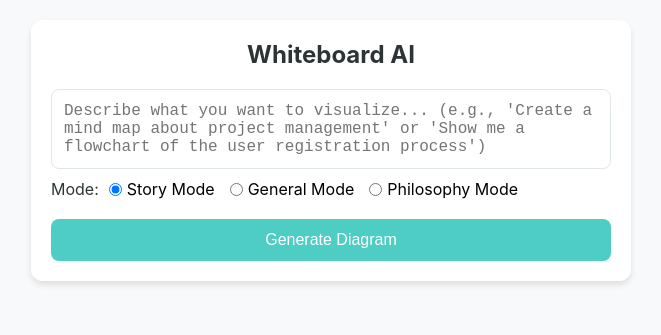
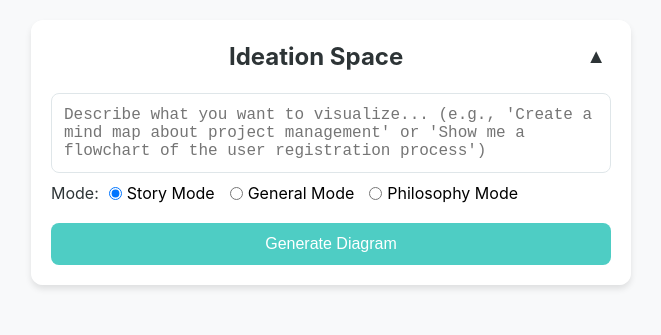
Before and after one commit to stef-writes/whiteboardAI, a React (Vite) app in the folder frontend/: page / in a window 1280 px wide. Shown: the top 335 px of the page, without its empty margins (309-970 px from the left). Built offline with nearby package versions, Linux system fonts and the light colour scheme.

Commit message:
Rebrand to Ideation Space and add collapsible input panel - Changed title from Whiteboard AI to Ideation Space - Added toggle functionality to collapse/expand input panel for better diagram viewing - Added smooth animations and hover effects

```diff
--- a/frontend/index.html
+++ b/frontend/index.html
@@ -3,7 +3,7 @@
   <head>
     <meta charset="UTF-8" />
     <meta name="viewport" content="width=device-width, initial-scale=1.0" />
-    <title>Whiteboard AI</title>
+    <title>Ideation Space</title>
   </head>
   <body>
     <div id="root"></div>
--- a/frontend/src/App.jsx
+++ b/frontend/src/App.jsx
@@ -8,6 +8,7 @@ export default function App() {
   const [diagram, setDiagram] = useState(null);
   const [loading, setLoading] = useState(false);
   const [error, setError] = useState(null);
+  const [isInputPanelOpen, setIsInputPanelOpen] = useState(true);
 
   const handleSubmit = async () => {
     if (!prompt.trim()) {
@@ -43,20 +44,48 @@ export default function App() {
         zIndex: 1000,
         width: '600px',
         background: 'rgba(255, 255, 255, 0.95)',
-        padding: '20px',
+        padding: isInputPanelOpen ? '20px' : '10px 20px',
         borderRadius: '12px',
         boxShadow: '0 4px 6px rgba(0, 0, 0, 0.1)',
-        backdropFilter: 'blur(8px)'
+        backdropFilter: 'blur(8px)',
+        transition: 'all 0.3s ease'
+      }}>
+        <div style={{
+          display: 'flex',
+          justifyContent: 'space-between',
+          alignItems: 'center',
+          marginBottom: isInputPanelOpen ? '20px' : '0'
         }}>
           <h1 style={{
             color: '#2d3436',
-          marginBottom: '20px',
+            margin: '0',
             textAlign: 'center',
-          fontSize: '24px'
+            fontSize: '24px',
+            flex: 1
           }}>
-          Whiteboard AI
+            Ideation Space
           </h1>
+          <button
+            onClick={() => setIsInputPanelOpen(!isInputPanelOpen)}
+            style={{
+              background: 'none',
+              border: 'none',
+              fontSize: '20px',
+              cursor: 'pointer',
+              padding: '5px',
+              borderRadius: '4px',
+              color: '#2d3436',
+              transition: 'background 0.2s'
+            }}
+            onMouseEnter={(e) => e.target.style.background = 'rgba(0,0,0,0.1)'}
+            onMouseLeave={(e) => e.target.style.background = 'none'}
+            title={isInputPanelOpen ? 'Collapse panel' : 'Expand panel'}
+          >
+            {isInputPanelOpen ? '▲' : '▼'}
+          </button>
+        </div>
 
+        {isInputPanelOpen && (
           <div style={{
             display: 'flex',
             gap: '10px',
@@ -151,6 +180,7 @@ export default function App() {
               </div>
             )}
           </div>
+        )}
       </div>
 
       {/* Full-page diagram container */}
```
Lines whose indentation alone changed are shown as unchanged.
